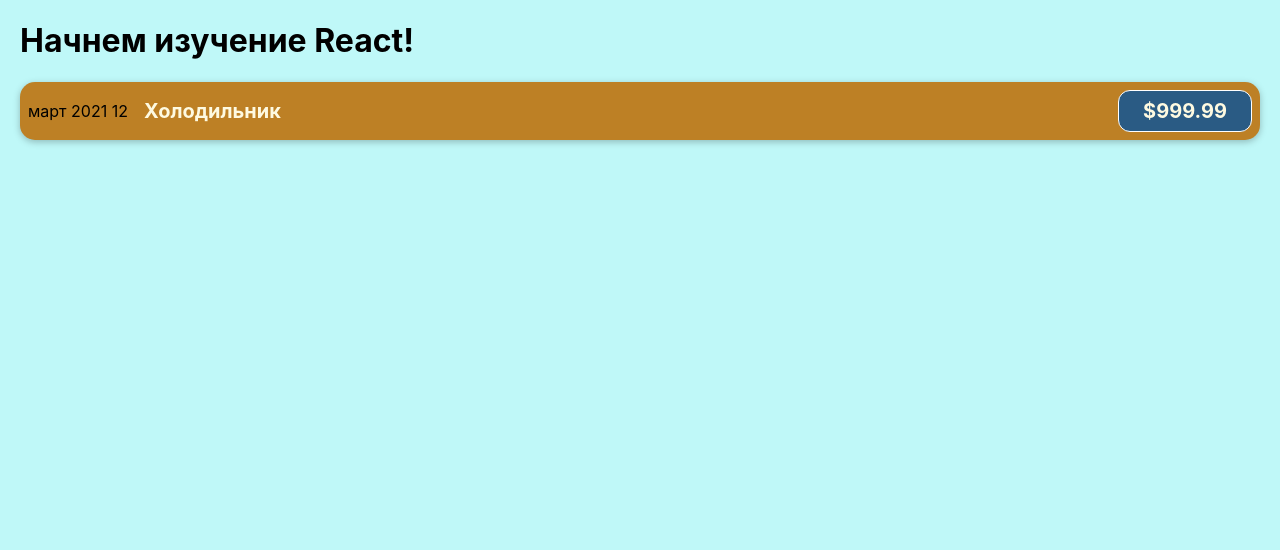
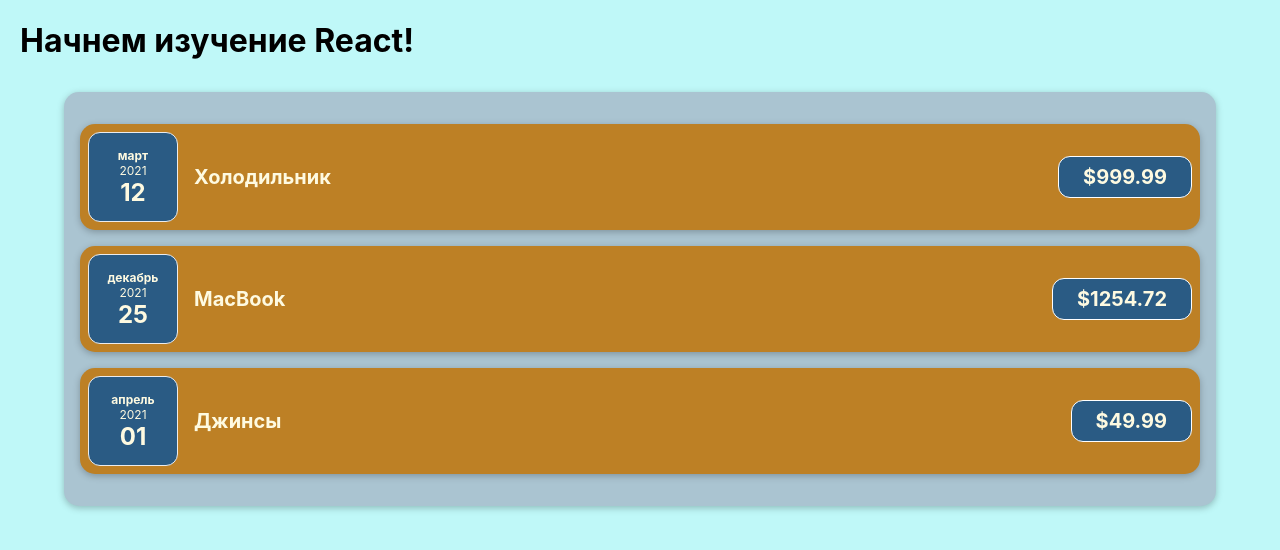
Before and after one commit to vlgrinenko/react-course-app, a JavaScript app: page / in a window 1280 px wide. Shown: the top 550 px of the page. Built offline with nearby package versions, Linux system fonts and the light colour scheme.

Commit message:
feat: add Costs

```diff
--- a/src/App.js
+++ b/src/App.js
@@ -1,10 +1,28 @@
-import CostItem from './components/CostItem';
+import Costs from './components/Costs';
 
 function App() {
+  const costs = [
+    {
+      date: new Date(2021, 2, 12),
+      description: 'Холодильник',
+      amount: 999.99,
+    },
+    {
+      date: new Date(2021, 11, 25),
+      description: 'MacBook',
+      amount: 1254.72,
+    },
+    {
+      date: new Date(2021, 3, 1),
+      description: 'Джинсы',
+      amount: 49.99,
+    },
+  ];
+
   return (
     <div>
       <h1>Начнем изучение React!</h1>
-      <CostItem></CostItem>
+      <Costs costs={costs} />
     </div>
   );
 }
--- /dev/null
+++ b/src/components/Card.css
@@ -0,0 +1,4 @@
+.card {
+  border-radius: 15px;
+  box-shadow: 0 2px 7px rgba(0, 0, 0, 0.25);
+}
--- /dev/null
+++ b/src/components/Card.js
@@ -0,0 +1,8 @@
+import './Card.css';
+
+function Card(props) {
+  const classes = 'card ' + props.className;
+  return <div className={classes}>{props.children}</div>;
+}
+
+export default Card;
--- /dev/null
+++ b/src/components/CostDate.css
@@ -0,0 +1,26 @@
+.cost-date {
+  display: flex;
+  flex-direction: column;
+  width: 5.5rem;
+  height: 5.5rem;
+  border: 1px solid #ececec;
+  background-color: #2a5b84;
+  color: #fefae1;
+  border-radius: 12px;
+  align-items: center;
+  justify-content: center;
+}
+
+.cost-date__month {
+  font-size: 0.75rem;
+  font-weight: bold;
+}
+
+.cost-date__year {
+  font-size: 0.75rem;
+}
+
+.cost-date__day {
+  font-size: 1.5rem;
+  font-weight: bold;
+}
--- /dev/null
+++ b/src/components/CostDate.js
@@ -0,0 +1,17 @@
+import './CostDate.css';
+
+function CostDate(props) {
+  const month = props.date.toLocaleString('ru-RU', { month: 'long' });
+  const year = props.date.getFullYear();
+  const day = props.date.toLocaleString('ru-RU', { day: '2-digit' });
+
+  return (
+    <div className='cost-date'>
+      <div className='cost-date__month'>{month}</div>
+      <div className='cost-date__year'>{year}</div>
+      <div className='cost-date__day'>{day}</div>
+    </div>
+  );
+}
+
+export default CostDate;
--- a/src/components/CostItem.css
+++ b/src/components/CostItem.css
@@ -5,8 +5,6 @@
   padding: 0.5rem;
   margin: 1rem 0;
   background-color: #bd8025;
-  border-radius: 15px;
-  box-shadow: 0 2px 7px rgba(0, 0, 0, 0.25);
 }
 
 .cost-item__description {
--- a/src/components/CostItem.js
+++ b/src/components/CostItem.js
@@ -1,14 +1,16 @@
 import './CostItem.css';
+import CostDate from './CostDate';
+import Card from './Card';
 
-function CostItem() {
+function CostItem(props) {
   return (
-    <div className='cost-item'>
-      <div>март 2021 12</div>
+    <Card className='cost-item'>
+      <CostDate date={props.date} />
       <div className='cost-item__description'>
-        <h2>Холодильник</h2>
-        <div className='cost-item__price'>$999.99</div>
+        <h2>{props.description}</h2>
+        <div className='cost-item__price'>${props.amount}</div>
       </div>
-    </div>
+    </Card>
   );
 }
 
--- /dev/null
+++ b/src/components/Costs.css
@@ -0,0 +1,7 @@
+.costs {
+  padding: 1rem;
+  background-color: #aac4d1;
+  margin: 2rem auto;
+  width: 70rem;
+  max-width: 95%;
+}
--- /dev/null
+++ b/src/components/Costs.js
@@ -0,0 +1,27 @@
+import './Costs.css';
+import CostItem from './CostItem';
+import Card from './Card';
+
+function Costs(props) {
+  return (
+    <Card className='costs'>
+      <CostItem
+        date={props.costs[0].date}
+        description={props.costs[0].description}
+        amount={props.costs[0].amount}
+      />
+      <CostItem
+        date={props.costs[1].date}
+        description={props.costs[1].description}
+        amount={props.costs[1].amount}
+      />
+      <CostItem
+        date={props.costs[2].date}
+        description={props.costs[2].description}
+        amount={props.costs[2].amount}
+      />
+    </Card>
+  );
+}
+
+export default Costs;
```
